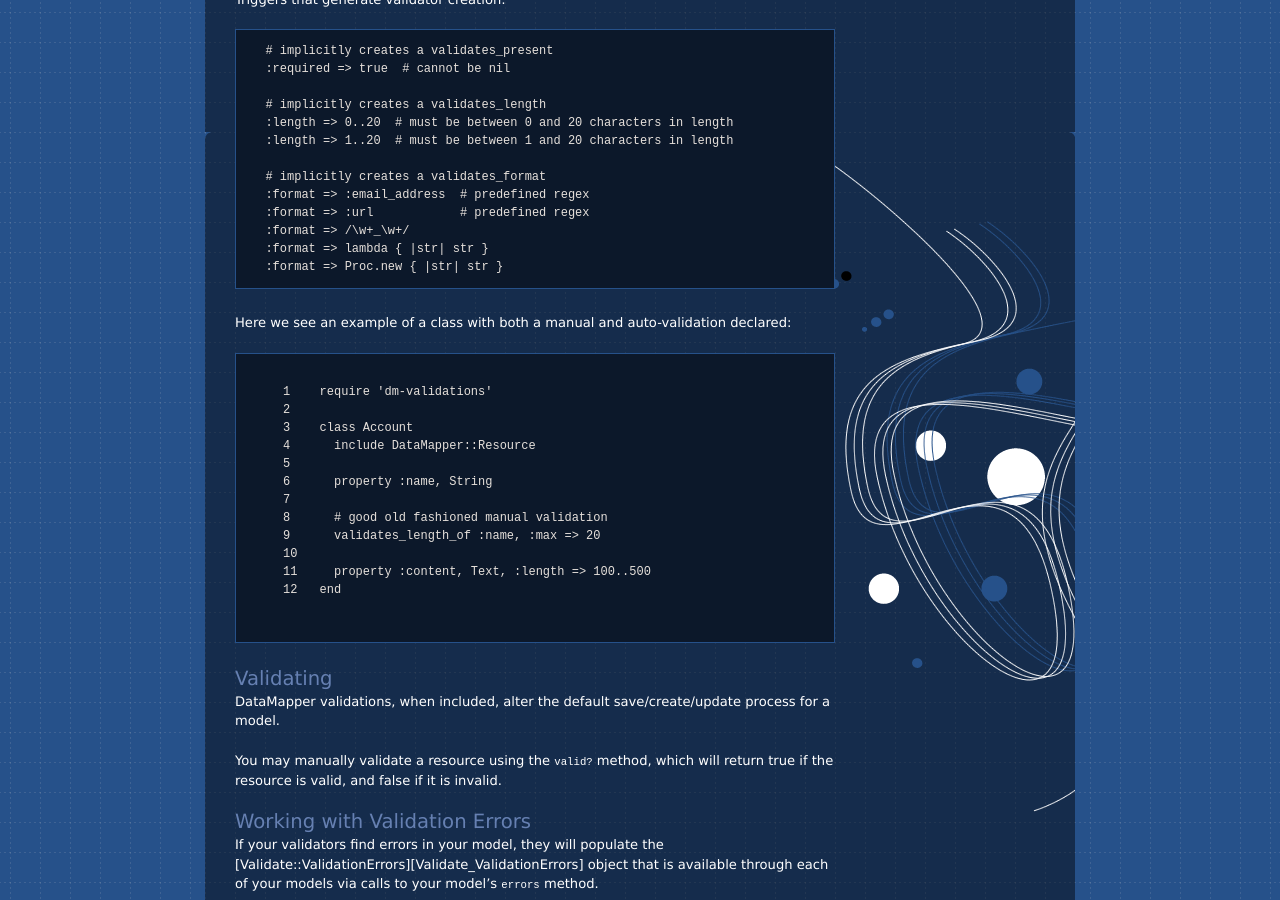
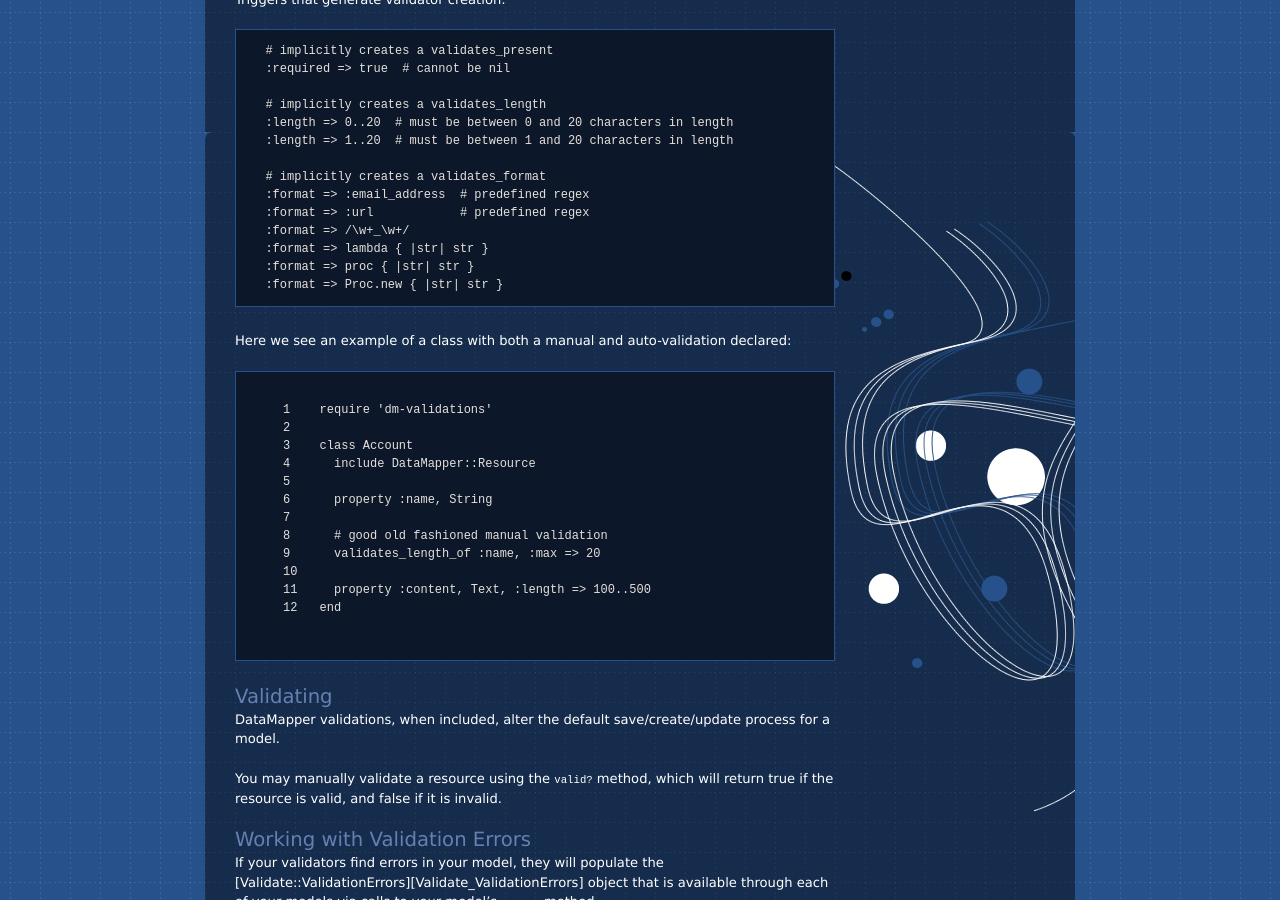
Before and after one commit to datamapper/datamapper.github.com, a Jekyll site: the page built from docs/validations.markdown, in a window 1280 px wide and 900 px high, scrolled down 947 px. Built offline with Jekyll 4.4.1, drawn with Linux system fonts in a browser that asks for light colours.

Commit message:
Show an extra example of defining a :format block

```diff
--- a/docs/validations.markdown
+++ b/docs/validations.markdown
@@ -62,6 +62,7 @@ Triggers that generate validator creation:
   :format => :url            # predefined regex
   :format => /\w+_\w+/
   :format => lambda { |str| str }
+  :format => proc { |str| str }
   :format => Proc.new { |str| str }
 {% endhighlight %}
 
```
